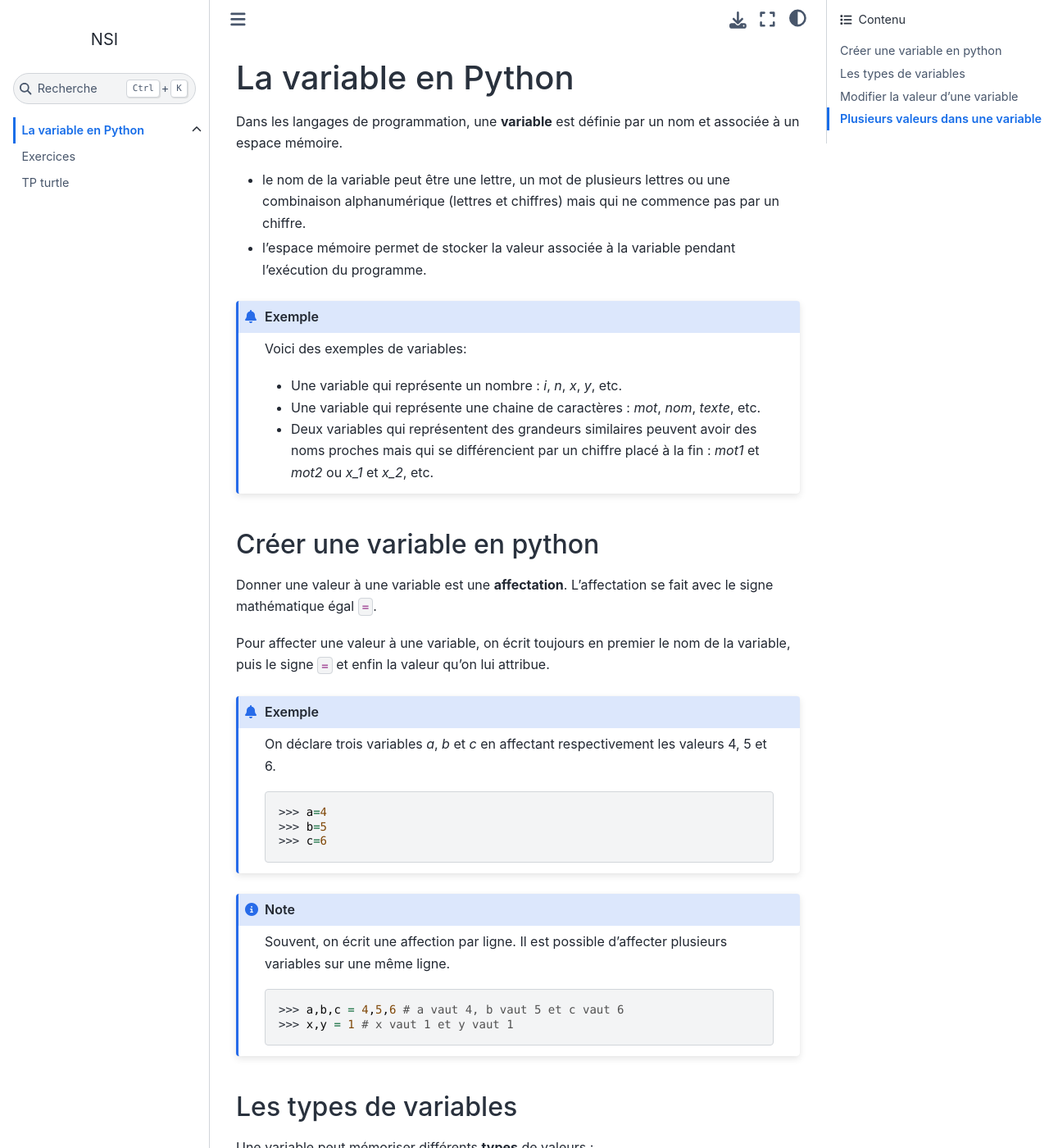
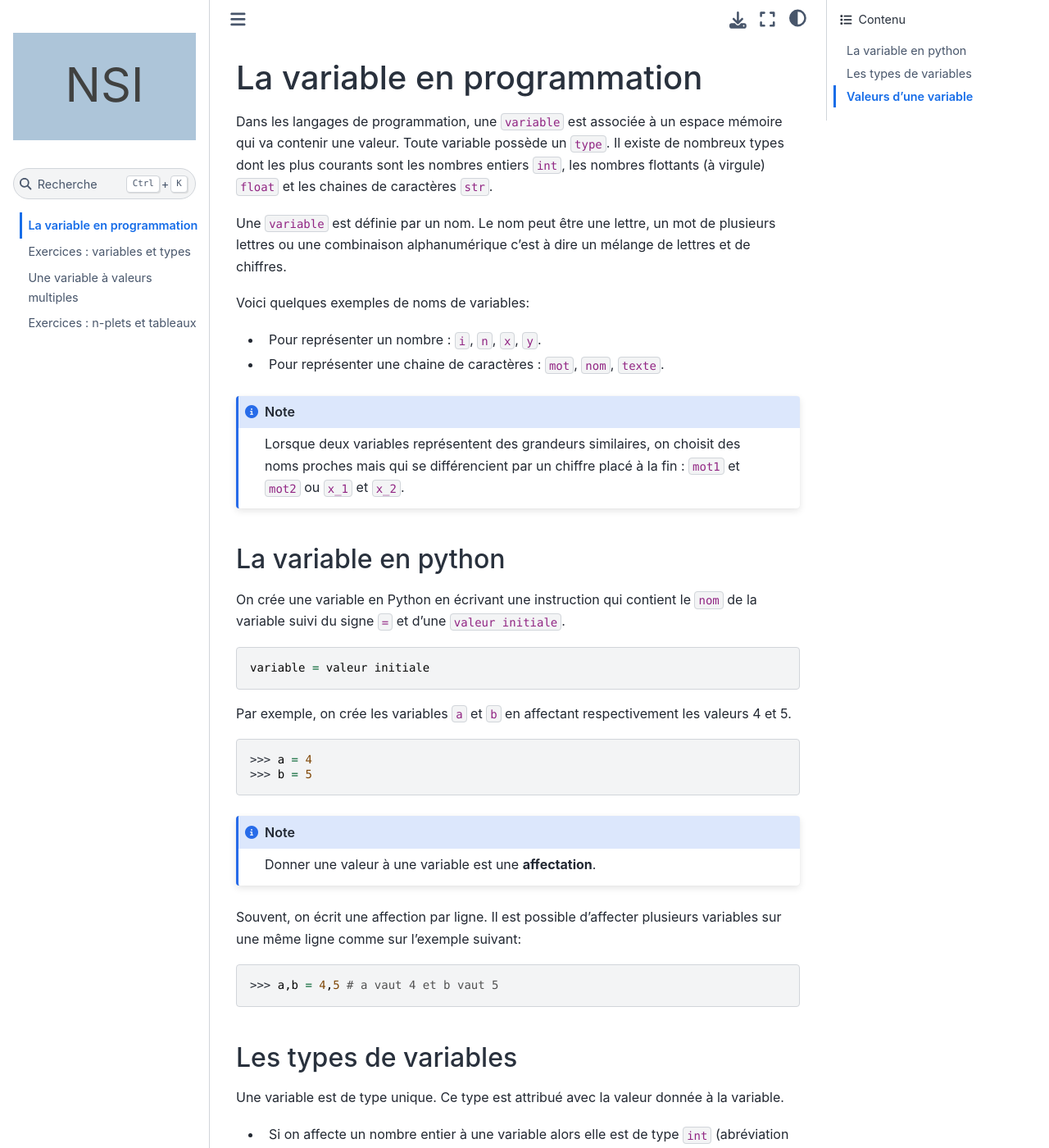
Before and after one commit to ychistel/1nsi_python_variable, a Sphinx documentation site: the page built from source/content/variable.rst, in a window 1280 px wide and 1400 px high. Shown: the whole window at 82% size. Built offline with Sphinx 7.4.7 and the Sphinx Book theme 1.1.4, drawn with Linux system fonts in a browser that asks for light colours; some of the changed text lies outside the part shown.

```diff
--- /dev/null
+++ b/source/_extensions/numbered_title.py
@@ -0,0 +1,34 @@
+from docutils import nodes
+from docutils.parsers.rst import Directive
+
+class NumberedSectionDirective(Directive):
+    required_arguments = 0
+    optional_arguments = 0
+    final_argument_whitespace = True
+    option_spec = {}
+    has_content = True
+
+    def run(self):
+        env = self.state.document.settings.env
+
+        if not hasattr(env, 'numbered_section_counter'):
+            env.numbered_section_counter = 0
+        env.numbered_section_counter += 1
+
+        title_text = 'Exercice'
+        section_id = f'section-{env.numbered_section_counter}'
+        section_title = f'{title_text} {env.numbered_section_counter}'
+
+        section_node = nodes.section(ids=[section_id])
+        title_node = nodes.title(text=section_title)
+        section_node += title_node
+
+        self.state.nested_parse(self.content, self.content_offset, section_node)
+
+        # Créer le lien pour la table des matières sans ajouter l'identifiant au document
+        toctree_node = nodes.raw('', f'{section_id}\n', format='html')
+        return [section_node]
+
+def setup(app):
+    app.add_directive('exercice', NumberedSectionDirective)
+    return {'version': '1.0', 'parallel_read_safe': True}
--- a/source/_static/custom.css
+++ b/source/_static/custom.css
@@ -1,9 +1,13 @@
 :root{
     --color-blue:#2b5b84;
     --color-blue-light:#adc5d9;
+    --color-gray:#d4d4d4;
+    --color-gray-light:#eee;
+    --color-gray-dark:#4d4d4d;
 }
 
 .margin-none{margin:none}
+.margin-0-auto{margin:0px auto}.margin-2-auto{margin:2px auto}.margin-4-auto{margin:4px auto}.margin-8-auto{margin:8px auto}.margin-16-auto{margin:16px auto}.margin-32-auto{margin:32px auto}
 .margin-0{margin:0px}.margin-2{margin:2px}.margin-4{margin:4px}.margin-8{margin:8px}.margin-16{margin:16px}.margin-32{margin:32px}
 .margin-top-2{margin-top:2px}.margin-top-4{margin-top:4px}.margin-top-8{margin-top:8px}.margin-top-16{margin-top:16px}.margin-top-32{margin-top:32px}
 .margin-bottom-2{margin-bottom:2px}.margin-bottom-4{margin-bottom:4px}.margin-bottom-8{margin-bottom:8px}.margin-bottom-16{margin-bottom:16px}.margin-bottom-32{margin-bottom:32px}
@@ -22,9 +26,16 @@
 .border-style-solid{border-style: solid}.border-style-dotted{border-style: dotted}.border-style-dashed{border-style: dashed}
 .border-width-1{border-width:1px}.border-width-2{border-width:2px}.border-width-3{border-width:3px}.border-width-4{border-width:4px}.border-width-5{border-width:5px}
 .border-color-blue-light{border-color:var(--color-blue-light)}
+.border-color-gray{border-color:var(--color-gray)}
 
-table.table{width:auto;}
+table.table{width:auto; margin-left:auto;margin-right:auto}
 table.table td p, table.table th p{margin:auto 1em;text-align:center;}
+table.bordure td, table.bordure th{border: solid 1px var(--color-gray)}
+
+/*Mise en forme des listes numérotées*/
+li{padding-left:8px}
+ol li::marker{font-weight:600}
+ol li ol li::marker{font-weight:600}
 
 /*correctif pour bordure lien a lorsque largeur imposée*/
 a.border-none{border:none}
@@ -34,7 +45,41 @@ a.border-none{border:none}
 p.rubric{color:var(--color-blue);border-bottom:solid 1px var(--color-blue-light)}
 
 div.docutils.container{margin:1.5625em auto;padding:0;}
-div.exemple{border-image-source: url(bordure-ondule.svg);border-image-width:8px;border-image-slice:0 0 0 8;border-image-repeat:repeat;}
+
+div.application.admonition{border-color:#e16f28;}
+div.application > p.admonition-title{background-color:#fd9b40;color:#110c09;}
+div.application > p.admonition-title::after{color:#110c09;content: "\f121";}
+div.application > table.table{margin-left:auto;margin-right:auto}
+
 div.exemple p{margin:8px 16px;}
 div.exemple p.rubric{color: #4d4d4d;border-bottom:solid 1px #4d4d4d}
 div.exemple p.rubric:before{content:'\270E';display:contents;}
+
+div.definition.admonition{border-color:#2b5b84;}
+div.definition > p.admonition-title{background-color:#badafa;color:#2b5b84;}
+div.definition > p.admonition-title::after{color:#2b5b84;content: "\e1fe";}
+
+div.code.admonition{border-color:#249b22;}
+div.code > p.admonition-title{background-color:#b3f962;color:rgb(39, 54, 47)}
+div.code > p.admonition-title::after{color:#404140;content: "\f121";}
+
+div.propriete.admonition{border-color:#404140;}
+div.propriete > p.admonition-title{background-color:#d4d4d4;color:#404140;}
+div.propriete > p.admonition-title::after{color:#404140;content: "\f013";}
+
+p.title{
+    text-align: center;
+    font-size: 4em;
+    padding-bottom: 20px;
+    background-color: var(--color-blue-light);
+}
+p.title a{
+    color:#404140;
+    text-decoration: none;
+}
+
+.demo{
+    margin:0 25px;
+    padding:8px;
+    border:solid 1px #eee;
+}
--- a/source/conf.py
+++ b/source/conf.py
@@ -10,14 +10,14 @@
 # add these directories to sys.path here. If the directory is relative to the
 # documentation root, use os.path.abspath to make it absolute, like shown here.
 #
-# import os
-# import sys
-# sys.path.insert(0, os.path.abspath('.'))
+import os
+import sys
+sys.path.insert(0, os.path.abspath('./_extensions'))
 
 
 # -- Project information -----------------------------------------------------
 
-project = 'Les variables en Python'
+project = 'Algorithmes de tri'
 author = 'Yannick Chistel'
 year = '2023'
 copyright = year + ',' + author
@@ -28,7 +28,7 @@ copyright = year + ',' + author
 # Add any Sphinx extension module names here, as strings. They can be
 # extensions coming with Sphinx (named 'sphinx.ext.*') or your custom
 # ones.
-extensions = ['nbsphinx']
+extensions = ['nbsphinx','numbered_title','sphinx_copybutton']
 
 # Add any paths that contain templates here, relative to this directory.
 templates_path = ['_templates']
@@ -53,7 +53,7 @@ exclude_patterns = ['nb']
 #
 #html_theme = 'alabaster'
 html_theme = 'sphinx_book_theme'
-html_title = 'NSI'
+html_title = '<a href="https://ychistel.github.io/cours/content/1nsi.html">NSI</a>'
 
 # Add any paths that contain custom static files (such as style sheets) here,
 # relative to this directory. They are copied after the builtin static files,
--- a/source/content/variable.rst
+++ b/source/content/variable.rst
@@ -1,104 +1,111 @@
-.. 1NSI
+La variable en programmation
+=============================
 
-La variable en Python
-=====================
+Dans les langages de programmation, une ``variable`` est associée à un espace mémoire qui va contenir une valeur. Toute variable possède un ``type``. Il existe de nombreux types dont les plus courants sont les nombres entiers ``int``, les nombres flottants (à virgule) ``float`` et les chaines de caractères ``str``.
 
-.. toctree::
-   :maxdepth: 1
+Une ``variable`` est définie par un nom. Le nom peut être une lettre, un mot de plusieurs lettres ou une combinaison alphanumérique c'est à dire un mélange de lettres et de chiffres.
 
-Dans les langages de programmation, une **variable** est définie par un nom et associée à un espace mémoire.
+Voici quelques exemples de noms de variables:
 
--  le nom de la variable peut être une lettre, un mot de plusieurs lettres ou une combinaison alphanumérique (lettres et chiffres) mais qui ne commence pas par un chiffre.
--  l’espace mémoire permet de stocker la valeur associée à la variable pendant l’exécution du programme.
-
-.. admonition:: Exemple
-
-   Voici des exemples de variables:
-
-   - Une variable qui représente un nombre : `i`, `n`, `x`, `y`, etc.
-   - Une variable qui représente une chaine de caractères : `mot`, `nom`, `texte`, etc.
-   - Deux variables qui représentent des grandeurs similaires peuvent avoir des noms proches mais qui se différencient par un chiffre placé à la fin : `mot1` et `mot2` ou `x_1` et `x_2`, etc.
-
-Créer une variable en python
-----------------------------
-
-Donner une valeur à une variable est une **affectation**. L’affectation se fait avec le signe mathématique égal ``=``.
-
-Pour affecter une valeur à une variable, on écrit toujours en premier le nom de la variable, puis le signe ``=`` et enfin la valeur qu’on lui
-attribue.
-
-.. admonition:: Exemple
-
-   On déclare trois variables `a`, `b` et `c` en affectant respectivement les valeurs 4, 5 et 6.
-
-   >>> a=4
-   >>> b=5
-   >>> c=6
+-   Pour représenter un nombre : ``i``, ``n``, ``x``, ``y``.
+-   Pour représenter une chaine de caractères : ``mot``, ``nom``, ``texte``.
 
 .. note::
 
-   Souvent, on écrit une affection par ligne. Il est possible d’affecter plusieurs variables sur une même ligne.
+    Lorsque deux variables représentent des grandeurs similaires, on choisit des noms proches mais qui se différencient par un chiffre placé à la fin : ``mot1`` et ``mot2`` ou ``x_1`` et ``x_2``.
 
-   >>> a,b,c = 4,5,6 # a vaut 4, b vaut 5 et c vaut 6
-   >>> x,y = 1 # x vaut 1 et y vaut 1
+La variable en python
+----------------------
+
+On crée une variable en Python en écrivant une instruction qui contient le ``nom`` de la variable suivi du signe ``=`` et d'une ``valeur initiale``.
+
+.. code:: python
+
+    variable = valeur initiale
+
+
+Par exemple, on crée les variables ``a`` et ``b`` en affectant respectivement les valeurs 4 et 5.
+
+>>> a = 4
+>>> b = 5
+
+.. note::
+
+     Donner une valeur à une variable est une **affectation**.
+
+Souvent, on écrit une affection par ligne. Il est possible d’affecter plusieurs variables sur une même ligne comme sur l'exemple suivant:
+
+>>> a,b = 4,5 # a vaut 4 et b vaut 5
+
 
 Les types de variables
-----------------------
+-----------------------
 
-Une variable peut mémoriser différents **types** de valeurs :
+Une variable est de type unique. Ce type est attribué avec la valeur donnée à la variable.
 
--  des nombres entiers : la variable est de type ``int``
+-   Si on affecte un nombre entier à une variable alors elle est de type ``int`` (abréviation de integer).
 
-   >>> n = 7 # n est de type int
+    >>> n = 8
+    >>> type(n)
+    <class 'int'>
 
--  des nombres à virgule : la variable est de type ``float``
+-   Si on affecte un nombre à virgule à une variable, alors elle est de type ``float``.
 
-   >>> x = 1.25 # x est de type float; attention la virgule est un point!
+    >>> a = 1.36
+    >>> type(a)
+    <class 'float'>
 
--  des chaines de caractères : la variable est de type ``str`` ; un chaine de caractères se note entre quote simple ou double!
+-   Si on affecte une chaine de caractères qui se note entre des guillemets, alors elle est de type ``str`` (abréviation de string).
 
-   >>> m = "bonjour" # m est de type str
+    >>> mot = 'bonjour'
+    >>> type(mot)
+    <class 'str'>
 
--  des booléens ``True`` ou ``False``: la variable est de type ``bool``.
+-   Si on affecte la valeur ``True`` ou ``False`` à une variable, alors est de type ``bool`` qui signifie **booléen**.
 
-   >>> t = False
+    >>> b = True
+    >>> type(b)
+    <class 'bool'>
+
+.. caution::
+
+    -   La virgule d'un nombre de type ``float`` est notée par un point. Par exemple ``2,5`` se note ``2.5``.
+    -   Les guillemets se notent avec l'apostrophe (single quote) ou avec les guillemets (double quote). Par exemple, la chaine de valeur "bonjour" se note ``'bonjour'`` ou ``"bonjour"``.
 
 
-Modifier la valeur d'une variable
----------------------------------
+Valeurs d'une variable
+-----------------------
 
-On peut modifier la valeur d'une variable
+Une variable créée dans un programme peut changer de valeur. Voici différentes situations conduisant à un changement de valeur.
 
-#. Sans tenir compte de sa valeur actuelle. Il suffit de lui affecter une nouvelle valeur.
+#.  Une variable peut changer de valeur en lui affectant une nouvelle valeur. Par exemple, une variable ``x`` peut être initialisée à 0 puis modifiée avec la valeur 5.
 
-   >>> a = 2
-   >>> a = 3 # on a modifié la variable ``a``
+    >>> x = 0
+    >>> x = 5
 
-#. En tenant compte de sa valeur. Par exemple, on souhaite ajouter 2 à la valeur d'une variable ``x``. On écrit alors l'instruction:
+#.  Une variable peut changer de valeur en tenant compte de sa valeur actuelle. Par exemple, une variable ``x`` est initialisée avec la valeur 3, puis modifiée en lui ajoutant la valeur 2. On écrit alors l'instruction:
 
-   >>> x = 3
-   >>> x = x + 2
+    >>> x = 3
+    >>> x = x + 2
+    >>> x
+    5
 
-   Le langage procède de droite à gauche:
+    Le langage procède de droite à gauche:
 
-   - il calcule d'abord la valeur ``x+2`` avec la valeur actuelle de la variable ``x``;
-   - ensuite il affecte la nouvelle valeur à la variable ``x``.
+    -   il calcule d'abord la valeur ``x+2`` avec la valeur actuelle de la variable ``x``;
+    -   ensuite il affecte la nouvelle valeur à la variable ``x``.
 
-Plusieurs valeurs dans une variable
------------------------------------
+#.  En changeant de valeur, une variable peut changer de type. Par exemple, une variable ``x`` initialisée à 0 est de type ``int``. Si on divise la valeur de la variable ``x`` par le nombre 2, le type de la variable ``x`` est alors ``float``.
 
-Une variable peut contenir plusieur valeurs. Dans ce cas, la variable est de type ``tableau``. On accède aux valeurs avec les **indices** de leur position dans le tableau.
+    >>> x = 0
+    >>> x = x / 2
+    >>> x
+    0.0
+    >>> type(x)
+    <class 'float'>
 
-Les valeurs d'un tableau se notent entre crochets et chaque valeur est séparée des autres par une virgule.
+.. note::
 
-.. admonition:: Exemple
+    Python est un langage à typage dynamique. Cela signifie que les variables créées peuvent changer de type au cours du programme. Il faut y être attentif car cela peut engendrer des erreurs (bugs).
 
-   On veut une variable qui contient les valeurs 3, 4 et 5:
-
-   >>> t = [3,4,5]
-   >>> t[0]
-   3
-   >>> t[1]
-   4
-   >>> t[2]
-   5
+    Certains langages de programmation sont de typage statique ce qui interdit le changement de type des variables.
--- a/source/index.rst
+++ b/source/index.rst
@@ -5,5 +5,6 @@ Les variables en python
    :maxdepth: 1
 
    content/variable.rst
-   content/exercice.rst
-   content/tp_turtle.rst
+   content/exercice_1.rst
+   content/liste_tuple.rst
+   content/exercice_2.rst
```
Also changed, not shown: source/content/exercice.rst (deleted, +0 -102 lines), source/content/exercice_1.rst (added, +120 -0 lines), source/content/exercice_2.rst (added, +127 -0 lines), source/content/liste_tuple.rst (added, +99 -0 lines), source/content/type_python.rst (+5 -11 lines).
